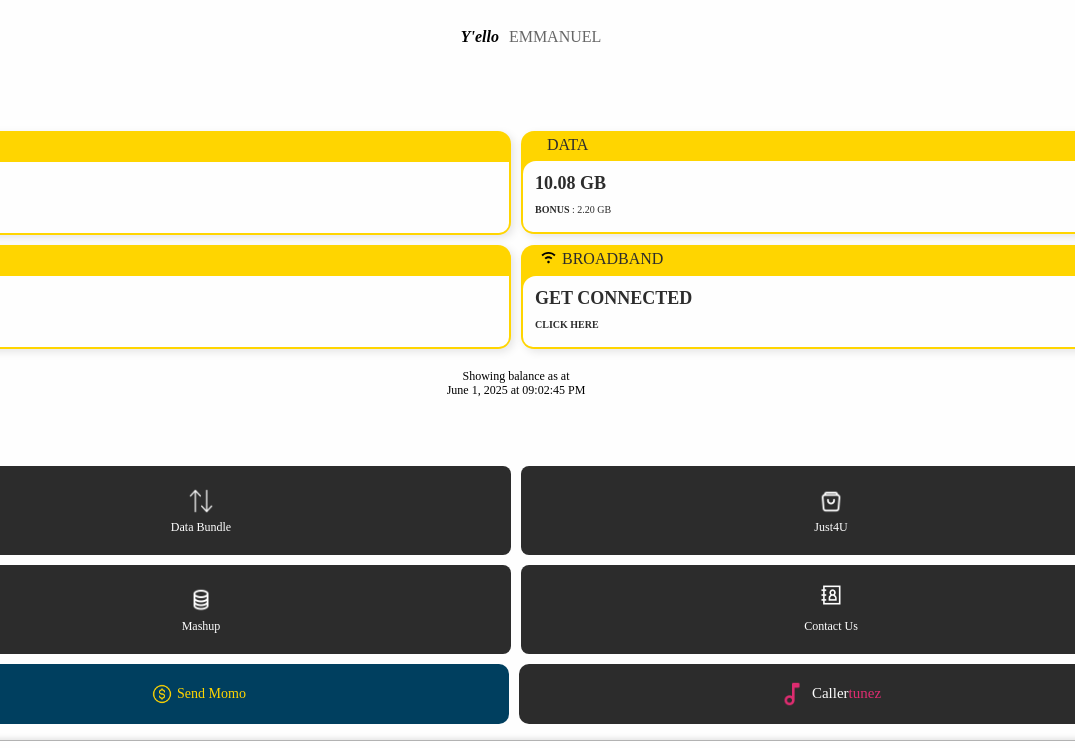
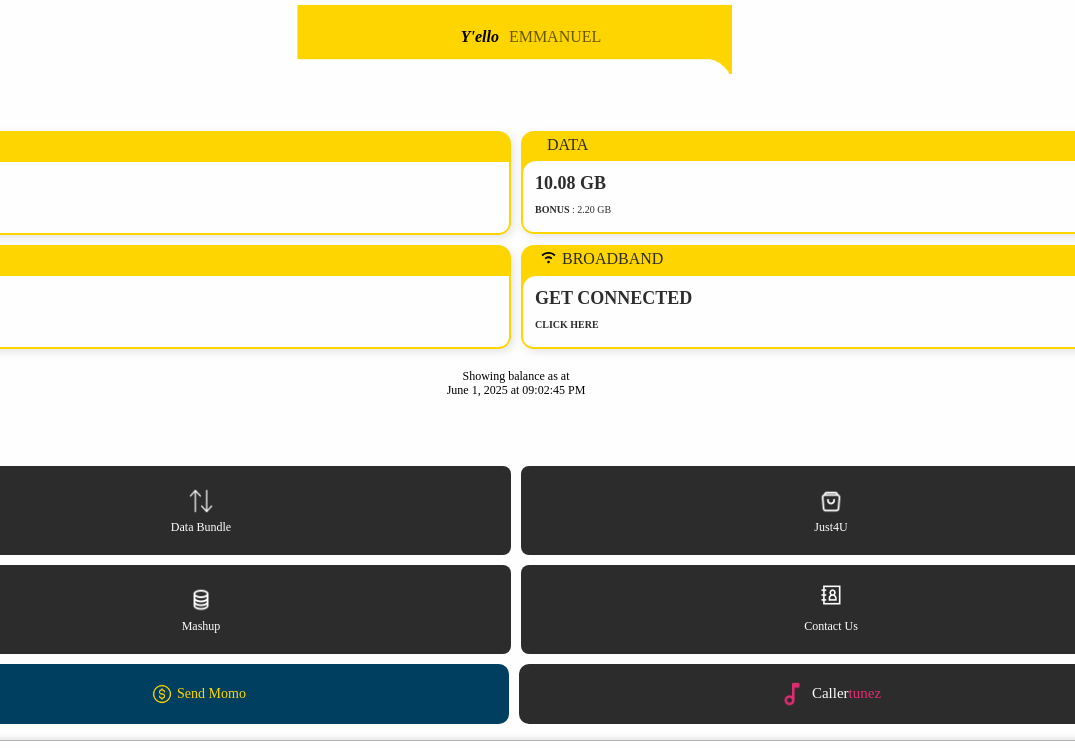
Before and after one commit to bigboyemma20/MyMTN-Clone, a plain HTML site: page index.html in a window 1280 px wide. Shown: the top 748 px of the page, 124-1199 px from the left. Drawn offline with Linux system fonts and the light colour scheme; the site is published under a folder, as on GitHub Pages, so addresses that start at the root find nothing; a web font is replaced by a local one.

Commit message:
header css update

```diff
--- a/css/header.css
+++ b/css/header.css
@@ -1,5 +1,5 @@
 header {
-  background: url("/images/header.png") center/450px auto no-repeat;
+  background: url("../images/header.png") center/450px auto no-repeat;
   width: 100%;
   /* max-width: 500px; */
   display: flex;
```
